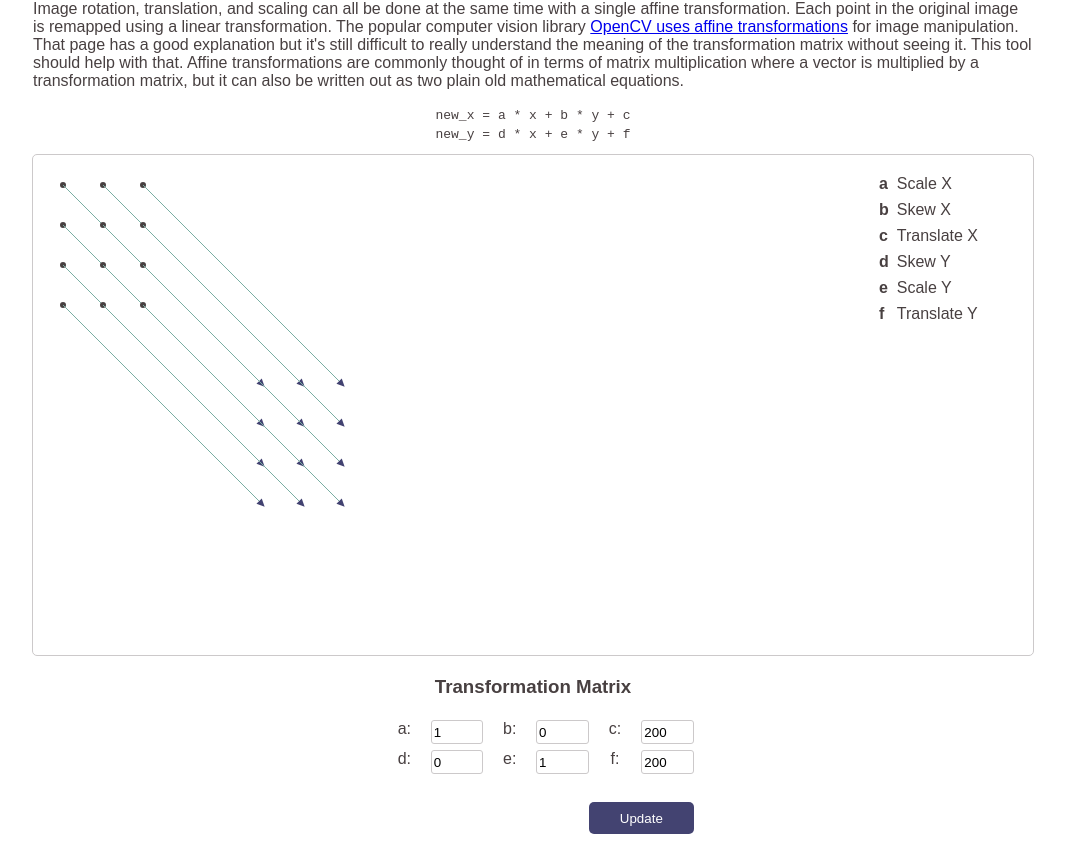
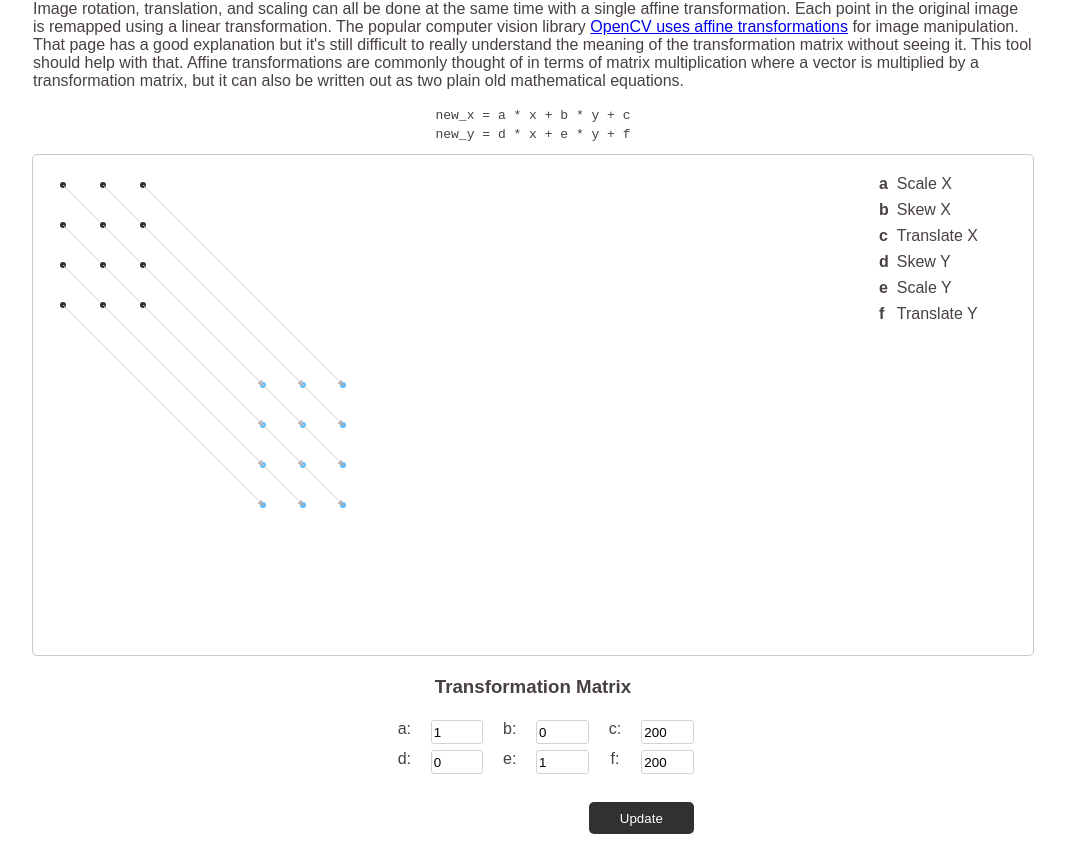
Before and after one commit to Experiment5X/AffineTransformationVisualizer, a plain HTML site: page docs/index.html in a window 1280 px wide. Shown: the part 66-919 px from the top of the page, without its empty margins (107-1172 px from the left). Drawn offline with nearby package versions, Linux system fonts and the light colour scheme.

Commit message:
Add animation and change colors

```diff
--- a/docs/affine_transformation.js
+++ b/docs/affine_transformation.js
@@ -1,9 +1,9 @@
-function drawCircle(ctx, x, y, radius) {
+function drawCircle(ctx, x, y, radius, color) {
     ctx.moveTo(x, y);
 
     ctx.beginPath();
     ctx.arc(x, y, radius, 0, 2 * Math.PI, false);
-    ctx.fillStyle = '#484041';
+    ctx.fillStyle = color;
     ctx.fill();
 }
 
@@ -18,9 +18,8 @@ function normalizePoint(x, y) {
     return [real_x, real_y];
 }
 
-function drawPoint(ctx, x, y) {
-    var point = normalizePoint(x, y);
-    drawCircle(ctx, point[0],  point[1], 3);
+function drawPoint(ctx, x, y, color) {
+    drawCircle(ctx, x, y, 3, color);
 }
 
 function linearTransform(T, x, y) {
@@ -40,7 +39,7 @@ function drawArrow(ctx, fromx, fromy, tox, toy){
     ctx.beginPath();
     ctx.moveTo(fromx, fromy);
     ctx.lineTo(tox, toy);
-    ctx.strokeStyle = "#79AEA3";
+    ctx.strokeStyle = "#d1cdcc";
     ctx.lineWidth = 1;
     ctx.stroke();
 
@@ -57,15 +56,53 @@ function drawArrow(ctx, fromx, fromy, tox, toy){
     ctx.lineTo(tox-headlen*Math.cos(angle-Math.PI/7),toy-headlen*Math.sin(angle-Math.PI/7));
 
     //draws the paths created above
-    ctx.strokeStyle = "#434371";
-    ctx.lineWidth = 2;
+    ctx.strokeStyle = "#b5b1b1";
+    ctx.lineWidth = 1;
     ctx.stroke();
-    ctx.fillStyle = "#434371";
+    ctx.fillStyle = "#b5b1b1";
     ctx.fill();
 }
 
 var canvas = document.getElementById('affine-canvas');
 var ctx = canvas.getContext('2d');
+
+function redraw(interval, t_matrix, height, width, separation, max_intervals) {
+    ctx.clearRect(0, 0, canvas.width, canvas.height);
+
+    var image_height = height;
+    var image_width = width;
+
+    for (var y = 0; y < image_height; y++) {
+        for (var x = 0; x < image_width; x++) {
+            var orig_x = x * separation;
+            var orig_y = y * separation;
+
+
+            var new_point = linearTransform(t_matrix, orig_x, orig_y);
+            var real_new_point = normalizePoint(new_point[0], new_point[1]);
+
+            var real_point = normalizePoint(orig_x, orig_y);
+            var real_x = real_point[0];
+            var real_y = real_point[1];
+
+            var new_x = real_new_point[0];
+            var new_y = real_new_point[1];
+
+            var diff_x = new_x - real_x;
+            var diff_y = new_y - real_y;
+
+            var final_x = real_x + (diff_x / max_intervals) * interval;
+            var final_y = real_y + (diff_y / max_intervals) * interval;
+
+            drawPoint(ctx, real_x, real_y, '#333130');
+            drawPoint(ctx, final_x, final_y, '#61baf9');
+
+            if (interval === max_intervals) {
+                drawArrow(ctx, real_x, real_y, final_x, final_y);
+            }
+        }
+    }
+}
 
 function draw() {
     ctx.clearRect(0, 0, canvas.width, canvas.height);
@@ -82,29 +119,16 @@ function draw() {
         [d, e, f]
     ];
 
-    // draw an 'image' of points
-    var image_height = 4;
-    var image_width = 3;
-    for (var y = 0; y < image_height; y++) {
-        for (var x = 0; x < image_width; x++) {
-            var orig_x = x * 40;
-            var orig_y = y * 40;
+    var max_intervals = 150;
+    var redraw_count = 0;
+    var interval_id = setInterval(function() {
+        redraw(redraw_count, transform_matrix, 4, 3, 40, max_intervals);
 
-            drawPoint(ctx, orig_x, orig_y);
-
-            var new_point = linearTransform(transform_matrix, orig_x, orig_y);
-            var real_new_point = normalizePoint(new_point[0], new_point[1]);
-
-            var real_point = normalizePoint(orig_x, orig_y);
-            var real_x = real_point[0];
-            var real_y = real_point[1];
-
-            var new_x = real_new_point[0];
-            var new_y = real_new_point[1];
-
-            drawArrow(ctx, real_x, real_y, new_x, new_y);
+        if (redraw_count >= max_intervals) {
+            clearInterval(interval_id);
         }
-    }
+        redraw_count++;
+    }, 10);
 }
 
 $("#t-matrix-form").submit(function (event) {
--- a/docs/style.css
+++ b/docs/style.css
@@ -27,7 +27,7 @@ section {
 }
 
 button {
-    background: #434371;
+    background: #333130;
     border: none;
     border-radius: 5px;
     height: 2rem;
@@ -38,15 +38,15 @@ input {
     height: 1.5rem;
     padding: 2px;
     border-radius: 3px;
-    border: 1px solid #ccc9ca;
+    border: 1px solid lightgrey;
 }
 
 input:focus {
-    outline-color: #79AEA3;
+    outline-color: #61baf9;
 }
 
 button:hover {
-    background: #5f5f84;
+    background: #141313;
 }
 
 button:active {
```
